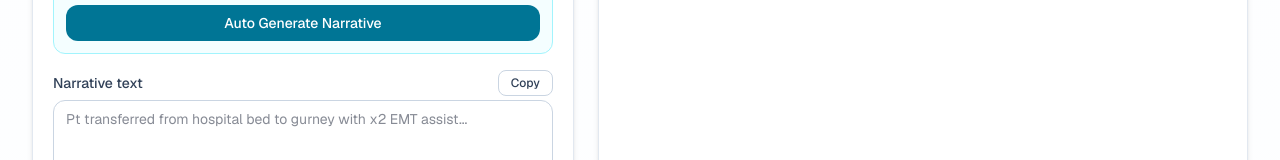
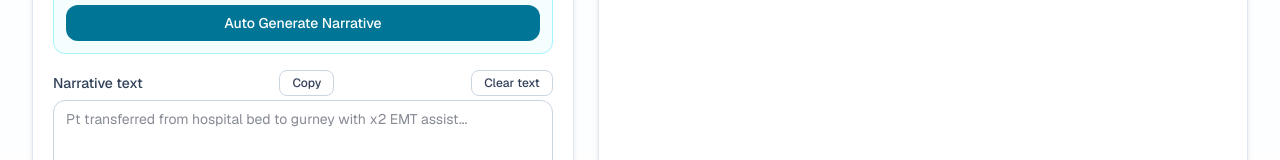
Before and after one commit to DariusGarcia/ems-narrative, a Next.js app: page / in a window 1280 px wide. Shown: the part 1145-1305 px from the top of the page. Built offline with nearby package versions, Linux system fonts and the light colour scheme; no server answers.

Commit message:
clear text btn to narrative

```diff
--- a/app/components/narratives/TemplateCreatorCard.tsx
+++ b/app/components/narratives/TemplateCreatorCard.tsx
@@ -427,6 +427,17 @@ export function TemplateCreatorCard({
               className='rounded-lg border border-slate-300 px-3 py-1 text-xs font-medium text-slate-700 transition hover:border-slate-400 hover:text-slate-900'>
               Copy
             </button>
+            <button
+              type='button'
+              onClick={() =>
+                setForm((current) => ({
+                  ...current,
+                  content: '',
+                }))
+              }
+              className='rounded-lg border border-slate-300 px-3 py-1 text-xs font-medium text-slate-700 transition hover:border-slate-400 hover:text-slate-900'>
+              Clear text
+            </button>
           </div>
           <textarea
             id='content'
```
